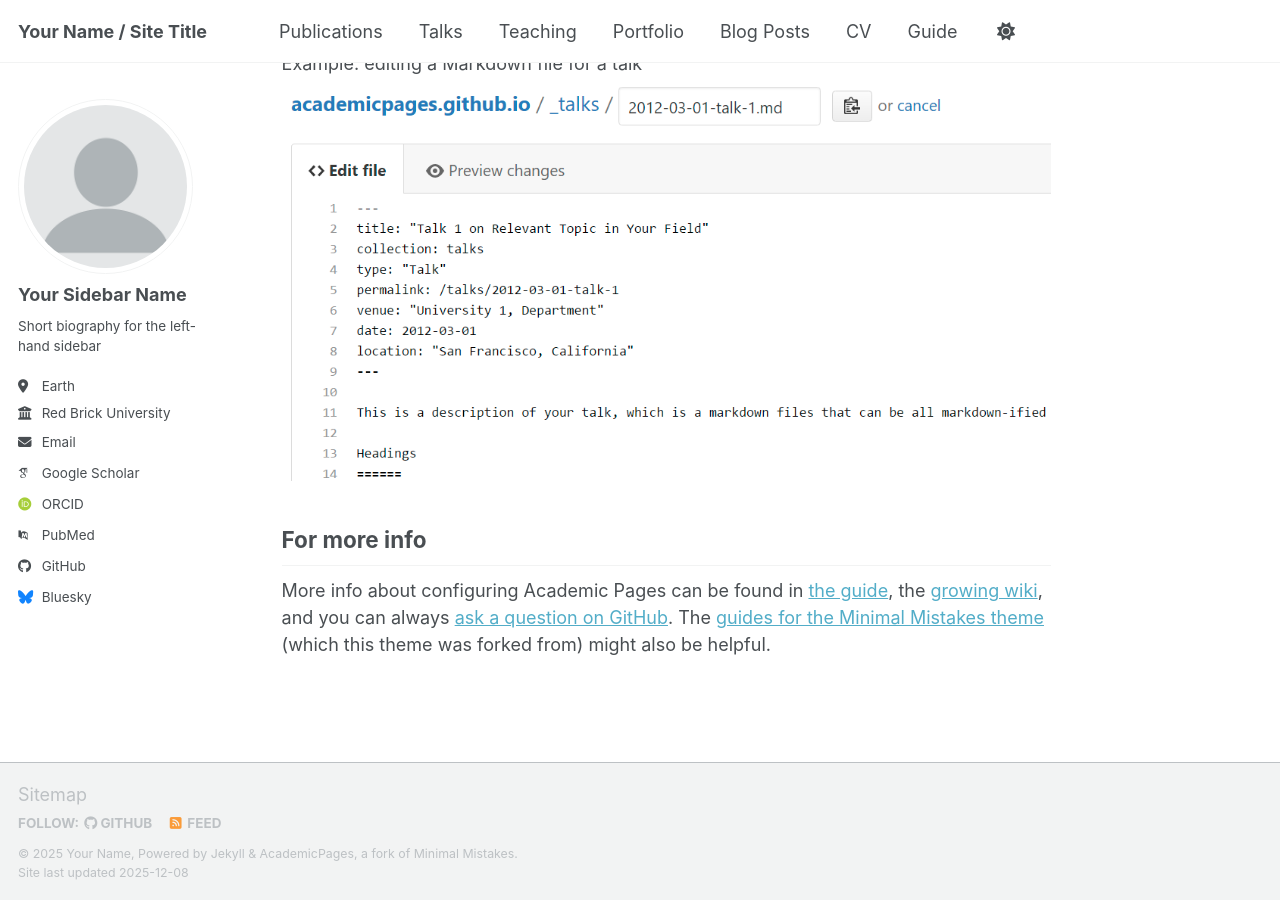
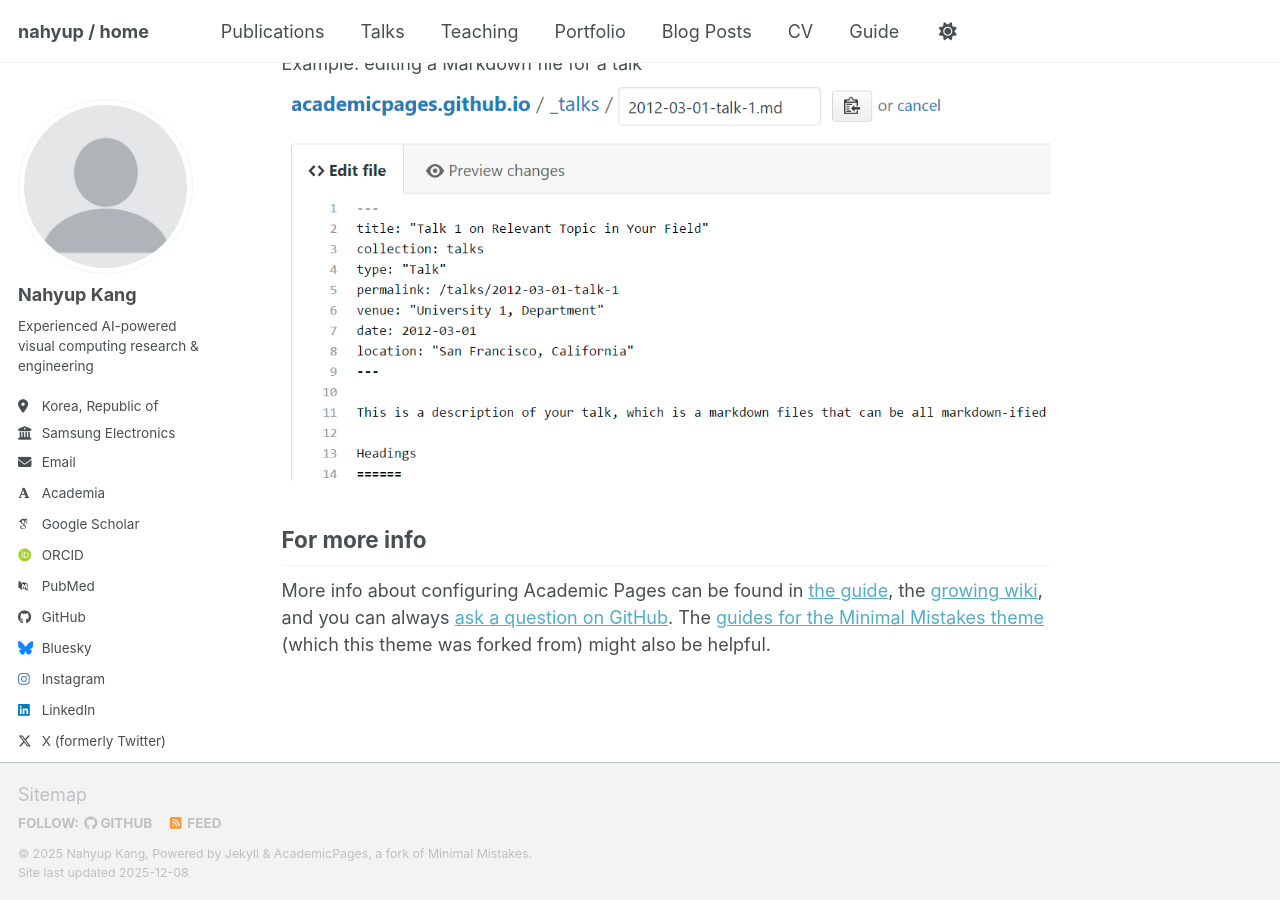
Before and after one commit to nahyup/nahyup.github.io, a Jekyll site: the page built from _pages/about.md, in a window 1280 px wide and 900 px high, scrolled down 2718 px. Built offline with Jekyll 4.4.1, drawn with Linux system fonts in a browser that asks for light colours; some web fonts are replaced; a script bundle is joined from its source files by our own code; library files that are not in the unit come from our copies.

Commit message:
Update _config.yml

```diff
--- a/_config.yml
+++ b/_config.yml
@@ -9,14 +9,14 @@
 # Basic Site Settings
 locale                   : "en-US"
 site_theme               : "default" # Currently available options are "default", "air"
-title                    : "Your Name / Site Title"
+title                    : "nahyup / home"
 title_separator          : "-"
-name                     : &name "Your Name"
-description              : &description "Your Name's academic portfolio"   # Update this with a general description of your site, this is the default if not overridden by a page
-url                      : https://academicpages.github.io # The base hostname & protocol for your site e.g. "https://[your GitHub username].github.io",
+name                     : &name "Nahyup Kang"
+description              : &description "nahyup's webpage"   # Update this with a general description of your site, this is the default if not overridden by a page
+url                      : https://nahyup.github.io # The base hostname & protocol for your site e.g. "https://[your GitHub username].github.io",
                                                            # or if you already have some other page hosted on Github then use "https://[your GitHub username].github.io/[Your Repo Name]"
 baseurl                  : "" # the subpath of your site, e.g. "/blog"
-repository               : "academicpages/academicpages.github.io"
+repository               : "nahyup/nahyup.github.io"
 
 # Site Author - The following control what appear as part of the author content on the side bar.
 #               If a field is blank the icon and link will not appear, otherwise it will be shown.
@@ -24,18 +24,18 @@ repository               : "academicpages/academicpages.github.io"
 author:
   # Biographic information
   avatar           : "profile.png"
-  name             : "Your Sidebar Name"
+  name             : "Nahyup Kang"
   pronouns         : # example: "she/her"
-  bio              : "Short biography for the left-hand sidebar"
-  location         : "Earth"
-  employer         : "Red Brick University"
+  bio              : "Experienced AI-powered visual computing research & engineering"
+  location         : "Korea, Republic of"
+  employer         : "Samsung Electronics"
   uri              : # URL
-  email            : "none@example.org"
+  email            : "nhkang@gmail.com"
 
   # Academic websites
-  academia         : # URL
+  academia         : "https://dblp.org/pid/47/5353.html"
   arxiv            : # URL - Update with the correct link to your profile
-  googlescholar    : "https://scholar.google.com/citations?user=PS_CX0AAAAAJ"
+  googlescholar    : "https://scholar.google.com/citations?user=ob6L7lAAAAAJ"
   inspire-hep      : # URL
   impactstory      : # URL
   orcid            : "https://orcid.org/yourorcidurl"
@@ -51,7 +51,7 @@ author:
   bitbucket        : # Username - Update with your username on the site
   codepen          : # Username
   dribbble         : # Username
-  github           : "academicpages"
+  github           : "nahyup"
   kaggle           : # Username
   stackoverflow    : # User number or user number and name (i.e., use "1" or "1/jeff-atwood")
 
@@ -64,9 +64,9 @@ author:
   goodreads        : # Username
   google_plus      : # Username
   keybase          : # Username
-  instagram        : # Username
+  instagram        : "nahyup.kang"
   lastfm           : # Username
-  linkedin         : # Username
+  linkedin         : "nahyup-kang-b3232071"
   mastodon         : # URL
   medium           : # URL
   pinterest        : # Username
@@ -74,7 +74,7 @@ author:
   steam            : # Username
   telegram         : # URL
   tumblr           : # Username
-  twitter          : # Username for X / Twitter
+  twitter          : "nahyup"
   vine             : # Username
   weibo            : # Username
   wikipedia        : # Username
@@ -89,7 +89,7 @@ publication_category:
   manuscripts:
     title: 'Journal Articles'
   conferences:
-    title: 'Conference Papers'
+    title: 'Selected Papers'
 
 # Site Settings
 teaser                   :  # filename of teaser fallback teaser image placed in /images/ for social media previews
```
